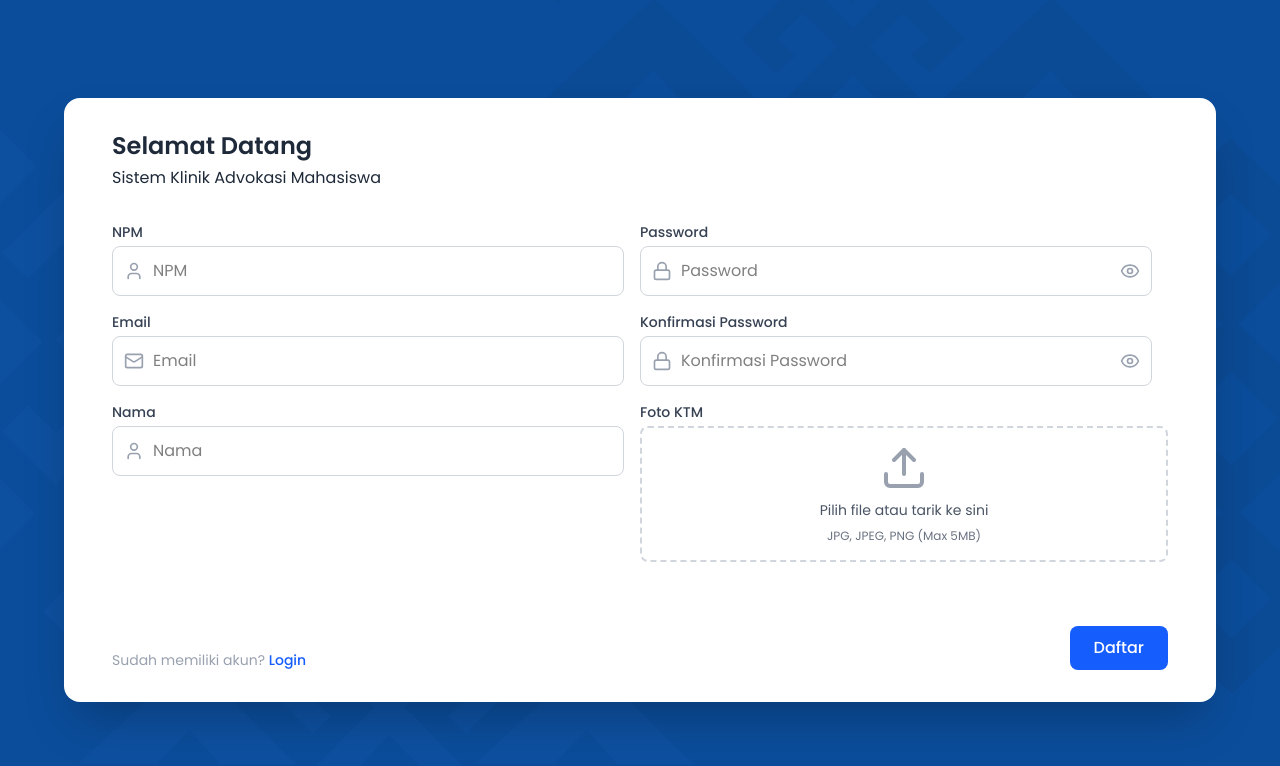
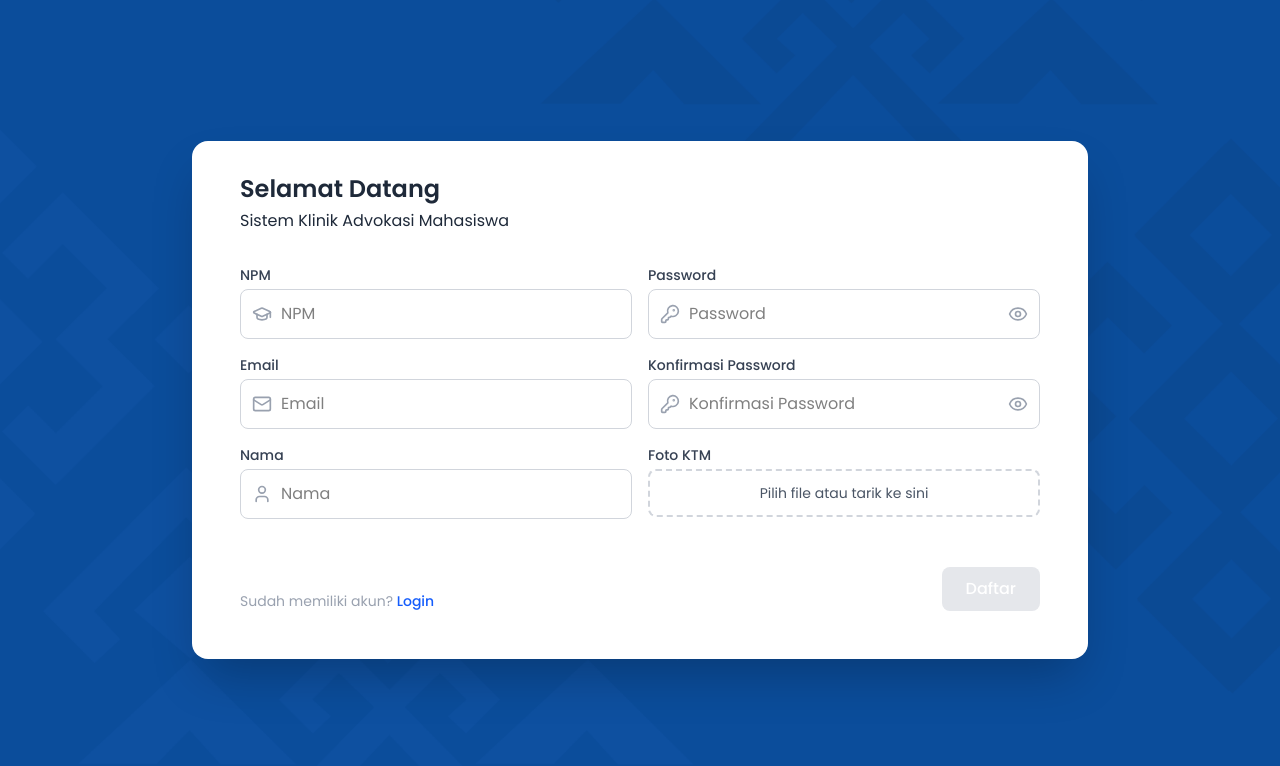
Before and after one commit to Sidiq-coder/SiKAM-FrontEnd, a React (Vite) app: page /register in a window 1280 px wide. Shown: the top 766 px of the page. Built offline with nearby package versions, Linux system fonts and the light colour scheme.

Commit message:
fix: register page -> update input icon

```diff
--- a/src/pages/register/index.jsx
+++ b/src/pages/register/index.jsx
@@ -1,43 +1,26 @@
 import { useState, useCallback, useEffect } from 'react';
 import { useForm } from 'react-hook-form';
 import { zodResolver } from '@hookform/resolvers/zod';
-import * as z from 'zod';
-import { toast, ToastContainer } from 'react-toastify';
-import { User, Mail, Lock, Eye, EyeOff, Upload, FileImage } from 'lucide-react';
+import { toast } from 'react-toastify';
+import { User, Mail, Eye, EyeOff, KeyRound, GraduationCap } from 'lucide-react';
 import { useDropzone } from 'react-dropzone';
 import { setPageTitle } from '../../utils/titleManager';
-
-const schema = z
-	.object({
-		npm: z.string().min(1, 'NPM harus diisi').regex(/^\d+$/, 'NPM harus berupa angka'),
-		password: z
-			.string()
-			.min(8, 'Password minimal 8 karakter')
-			.regex(/^(?=.*[a-z])(?=.*[A-Z])(?=.*\d)/, 'Password harus mengandung huruf besar, huruf kecil, dan angka'),
-		email: z.string().min(1, 'Email harus diisi').email('Format email tidak valid'),
-		confirmPassword: z.string().min(1, 'Konfirmasi password harus diisi'),
-		nama: z.string().min(1, 'Nama harus diisi').min(2, 'Nama minimal 2 karakter'),
-		fotoKTM: z.any().refine((file) => file && file.length > 0, 'Foto KTM harus diupload'),
-	})
-	.refine((data) => data.password === data.confirmPassword, {
-		message: 'Password dan konfirmasi password tidak sama',
-		path: ['confirmPassword'],
-	});
+import { schema } from './schema';
 
 const Registration = () => {
 	const [showPassword, setShowPassword] = useState(false);
 	const [showConfirmPassword, setShowConfirmPassword] = useState(false);
 	const [uploadedFile, setUploadedFile] = useState(null);
-	const [isSubmitting, setIsSubmitting] = useState(false);
 
 	const {
 		register,
 		handleSubmit,
-		formState: { errors },
+		formState: { errors, isValid, isSubmitting },
 		setValue,
 		trigger,
 	} = useForm({
 		resolver: zodResolver(schema),
+		mode: 'onChange',
 	});
 
 	const onDrop = useCallback(
@@ -73,7 +56,6 @@ const Registration = () => {
 	});
 
 	const onSubmit = async (data) => {
-		setIsSubmitting(true);
 		try {
 			const formData = new FormData();
 			formData.append('npm', data.npm);
@@ -92,8 +74,6 @@ const Registration = () => {
 		} catch (error) {
 			toast.error('Terjadi kesalahan saat registrasi');
 			console.error('Registration error:', error);
-		} finally {
-			setIsSubmitting(false);
 		}
 	};
 
@@ -103,18 +83,18 @@ const Registration = () => {
 
 	return (
 		<div className="min-h-screen bg-[url('/images/top-blue-bg.png')] bg-cover bg-center bg-no-repeat flex items-center justify-center p-4">
-			<div className="bg-white rounded-2xl shadow-2xl px-12 py-8 w-full max-w-6xl">
+			<div className="bg-white rounded-2xl shadow-2xl px-12 pt-8 pb-12 w-full max-w-4xl">
 				<div className="mb-8">
 					<h1 className="text-2xl font-semibold text-gray-800 mb-1">Selamat Datang</h1>
 					<p className="text-gray-800">Sistem Klinik Advokasi Mahasiswa</p>
 				</div>
 
-				<div className="grid grid-cols-1 md:grid-cols-2 space-y-4 space-x-4">
+				<div className="grid grid-cols-1 md:grid-cols-2 gap-4">
 					{/* NPM */}
 					<div>
 						<label className="block text-sm font-medium text-gray-700 mb-1">NPM</label>
 						<div className="relative">
-							<User className="absolute left-3 top-1/2 transform -translate-y-1/2 text-gray-400 w-5 h-5" />
+							<GraduationCap className="absolute left-3 top-1/2 transform -translate-y-1/2 text-gray-400 w-5 h-5" />
 							<input
 								{...register('npm')}
 								type="text"
@@ -129,7 +109,7 @@ const Registration = () => {
 					<div>
 						<label className="block text-sm font-medium text-gray-700 mb-1">Password</label>
 						<div className="relative">
-							<Lock className="absolute left-3 top-1/2 transform -translate-y-1/2 text-gray-400 w-5 h-5" />
+							<KeyRound className="absolute left-3 top-1/2 transform -translate-y-1/2 text-gray-400 w-5 h-5" />
 							<input
 								{...register('password')}
 								type={showPassword ? 'text' : 'password'}
@@ -162,7 +142,7 @@ const Registration = () => {
 					<div>
 						<label className="block text-sm font-medium text-gray-700 mb-1">Konfirmasi Password</label>
 						<div className="relative">
-							<Lock className="absolute left-3 top-1/2 transform -translate-y-1/2 text-gray-400 w-5 h-5" />
+							<KeyRound className="absolute left-3 top-1/2 transform -translate-y-1/2 text-gray-400 w-5 h-5" />
 							<input
 								{...register('confirmPassword')}
 								type={showConfirmPassword ? 'text' : 'password'}
@@ -198,31 +178,26 @@ const Registration = () => {
 						<label className="block text-sm font-medium text-gray-700 mb-1">Foto KTM</label>
 						<div
 							{...getRootProps()}
-							className={`border-2 border-dashed rounded-lg p-4 text-center cursor-pointer transition-colors ${
+							className={`border-2 border-dashed rounded-lg p-3 text-center cursor-pointer transition-colors ${
 								isDragActive ? 'border-blue-500 bg-blue-50' : errors.fotoKTM ? 'border-red-500' : 'border-gray-300 hover:border-gray-400'
 							}`}
 						>
 							<input {...getInputProps()} />
-							<div className="flex flex-col items-center space-y-2">
+							<div className="flex flex-col items-center space-y-2 truncate">
 								{uploadedFile ? (
-									<>
-										<FileImage className="w-12 h-12 text-green-500" />
-										<p className="text-sm font-medium text-green-600">{uploadedFile.name}</p>
-										<p className="text-xs text-gray-500">{(uploadedFile.size / 1024 / 1024).toFixed(2)} MB</p>
-									</>
+									<p className="text-sm font-medium text-green-600">
+										{uploadedFile.name} - <span className="text-gray-500">{(uploadedFile.size / 1024 / 1024).toFixed(2)} MB</span>
+									</p>
 								) : (
-									<>
-										<Upload className="w-12 h-12 text-gray-400" />
-										<p className="text-sm text-gray-600">{isDragActive ? 'Lepaskan file di sini' : 'Pilih file atau tarik ke sini'}</p>
-										<p className="text-xs text-gray-500">JPG, JPEG, PNG (Max 5MB)</p>
-									</>
+									<p className="text-sm text-gray-600">{isDragActive ? 'Lepaskan file di sini' : 'Pilih file atau tarik ke sini'}</p>
 								)}
 							</div>
 						</div>
 						{errors.fotoKTM && <p className="text-red-500 text-sm mt-1">{errors.fotoKTM.message}</p>}
 					</div>
 				</div>
-				<div className="flex justify-between mt-16">
+
+				<div className="flex justify-between mt-12">
 					{/* Login Link */}
 					<div className="text-center mt-6">
 						<p className="text-sm text-gray-400">
@@ -237,8 +212,8 @@ const Registration = () => {
 					<button
 						type="button"
 						onClick={handleSubmit(onSubmit)}
-						disabled={isSubmitting}
-						className="bg-blue-600 hover:bg-blue-700 disabled:bg-blue-400 text-white font-medium py-2 px-6 rounded-lg transition-colors focus:outline-none focus:ring-2 focus:ring-blue-500 focus:ring-offset-2"
+						disabled={!isValid || isSubmitting}
+						className="bg-blue-600 hover:bg-blue-700 disabled:bg-gray-200 text-white font-medium py-2 px-6 rounded-lg transition-colors focus:outline-none focus:ring-2 focus:ring-blue-500 focus:ring-offset-2 cursor-pointer"
 					>
 						{isSubmitting ? 'Mendaftar...' : 'Daftar'}
 					</button>
--- /dev/null
+++ b/src/pages/register/schema.jsx
@@ -0,0 +1,18 @@
+import * as z from 'zod';
+
+export const schema = z
+	.object({
+		npm: z.string().min(1, 'NPM harus diisi').regex(/^\d+$/, 'NPM harus berupa angka'),
+		password: z
+			.string()
+			.min(8, 'Password minimal 8 karakter')
+			.regex(/^(?=.*[a-z])(?=.*[A-Z])(?=.*\d)/, 'Password harus mengandung huruf besar, huruf kecil, dan angka'),
+		email: z.string().min(1, 'Email harus diisi').email('Format email tidak valid'),
+		confirmPassword: z.string().min(1, 'Konfirmasi password harus diisi'),
+		nama: z.string().min(1, 'Nama harus diisi').min(2, 'Nama minimal 2 karakter'),
+		fotoKTM: z.any().refine((file) => file && file.length > 0, 'Foto KTM harus diupload'),
+	})
+	.refine((data) => data.password === data.confirmPassword, {
+		message: 'Password dan konfirmasi password tidak sama',
+		path: ['confirmPassword'],
+	});
```
